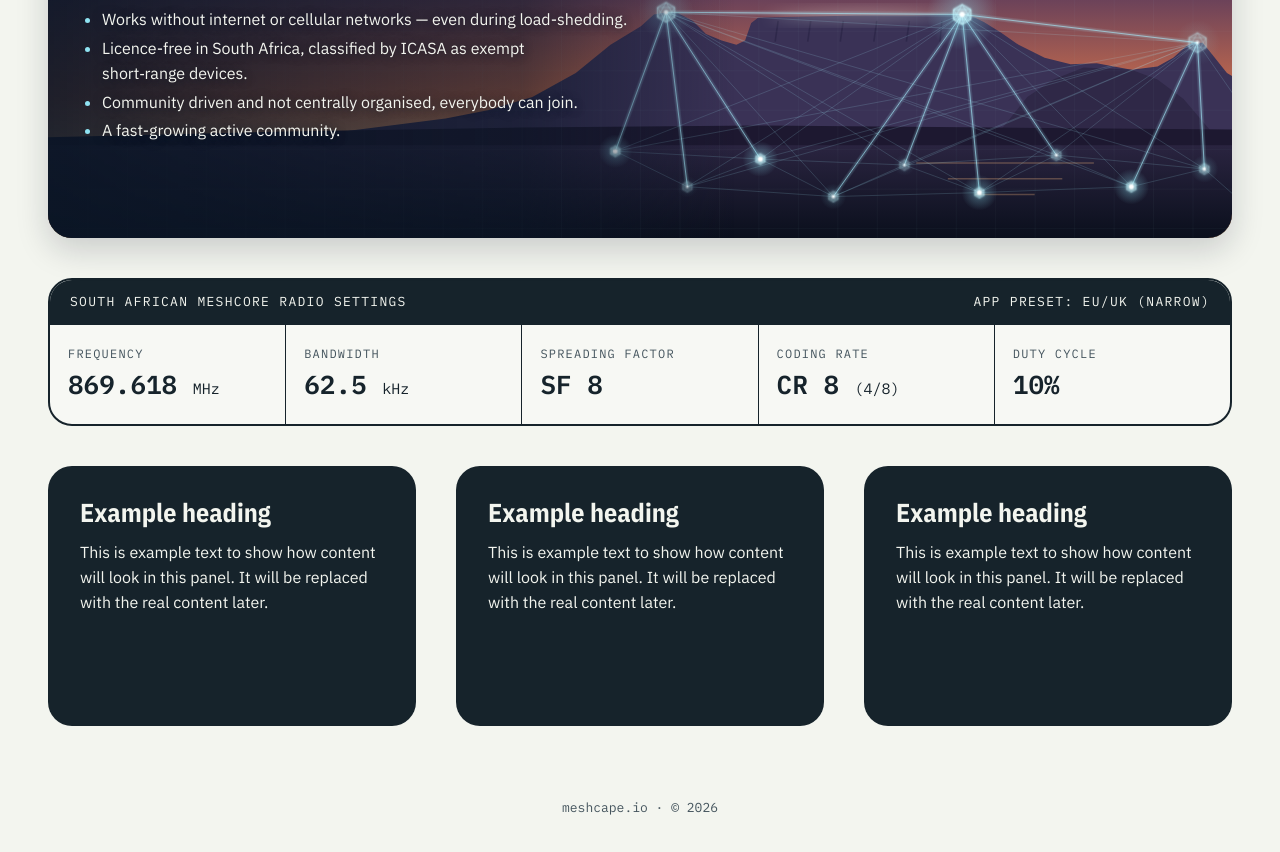
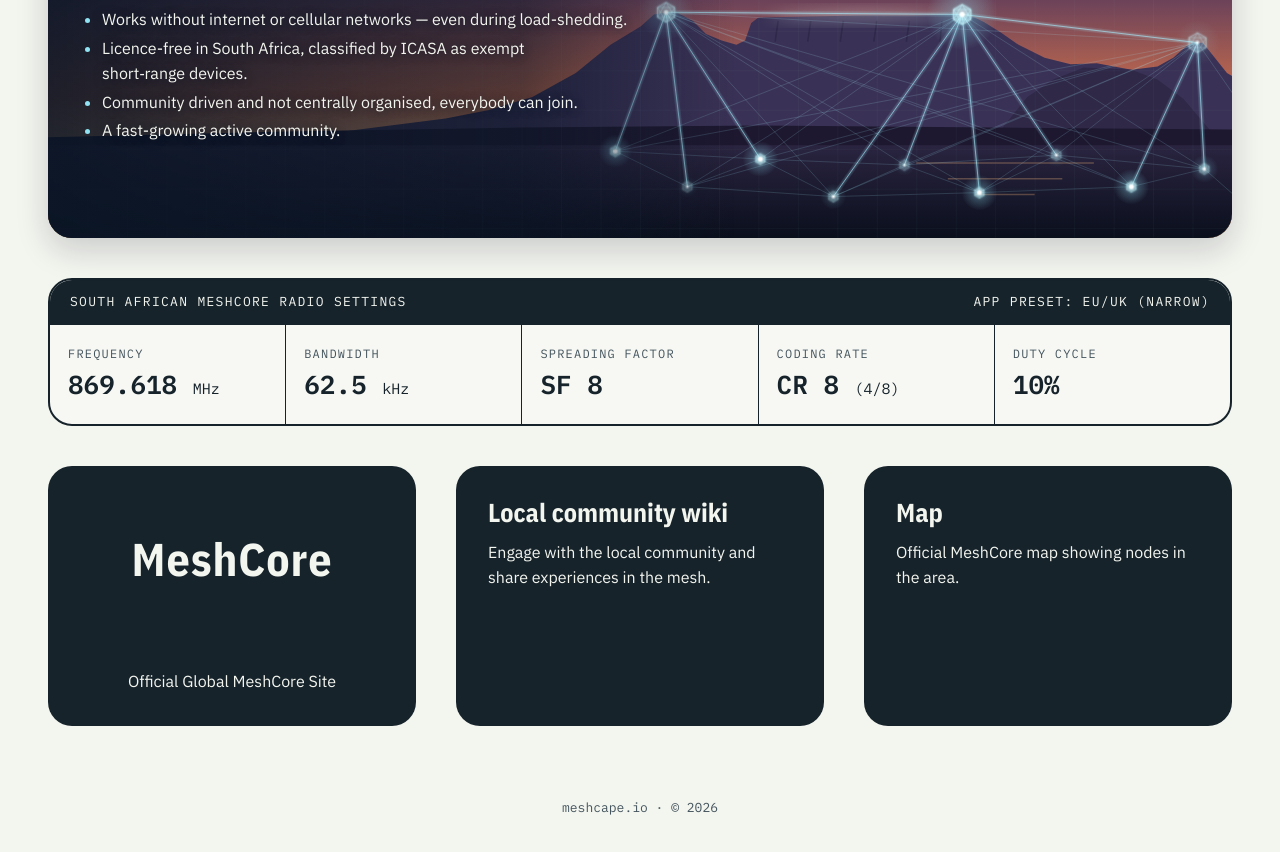
Before and after one commit to digitalhobo-area51/MeshCape, an Astro site: page / in a window 1280 px wide. Shown: the part 348-1200 px from the top of the page. Built offline with nearby package versions, Linux system fonts and the light colour scheme; Astro itself is replaced by a stand-in of ours.

Commit message:
Panels: MeshCore site, community wiki, map
Co-Authored-By: Claude Opus 5.5 <noreply@anthropic.com>
Claude-Session: https://claude.ai/code/session_01EAqqcBgZDoBRkKYjtyT4kj

```diff
--- a/src/components/Panels.astro
+++ b/src/components/Panels.astro
@@ -1,28 +1,46 @@
 ---
-// Three equal content panels under the radio table. Placeholder text for now.
-const panels = [
-  { title: 'Example heading', body: 'This is example text to show how content will look in this panel. It will be replaced with the real content later.' },
-  { title: 'Example heading', body: 'This is example text to show how content will look in this panel. It will be replaced with the real content later.' },
-  { title: 'Example heading', body: 'This is example text to show how content will look in this panel. It will be replaced with the real content later.' },
-];
+// Three equal content panels under the radio table.
+const mapUrl = 'https://map.meshcore.io/?lat=-33.5379&lon=19.2532&zoom=8';
 ---
 <section class="panels" aria-label="Highlights">
-  {panels.map((p) => (
-    <article class="panel">
-      <h2 class="panel-title">{p.title}</h2>
-      <p class="panel-body">{p.body}</p>
-    </article>
-  ))}
+  <a class="panel panel-link panel-logo" href="https://meshcore.io/" target="_blank" rel="noopener">
+    <span class="logo" aria-hidden="true">MeshCore</span>
+    <span class="panel-body">Official Global MeshCore Site</span>
+  </a>
+
+  <article class="panel">
+    <h2 class="panel-title">Local community wiki</h2>
+    <p class="panel-body">Engage with the local community and share experiences in the mesh.</p>
+  </article>
+
+  <a class="panel panel-link" href={mapUrl} target="_blank" rel="noopener">
+    <h2 class="panel-title">Map</h2>
+    <p class="panel-body">Official MeshCore map showing nodes in the area.</p>
+  </a>
 </section>
 <style>
   /* Same gap above as between the hero and the table (40px desktop, 24px phone), and the same gap between panels.
      The page stack puts 72px / 56px between sections, so pull up by 32px. */
   .panels { margin-top: -32px; display: grid; grid-template-columns: repeat(3, 1fr); gap: 40px; }
-  .panel { background: var(--ink); color: var(--paper); border-radius: 24px; padding: 32px; min-height: 260px; display: flex; flex-direction: column; gap: 12px; }
+  .panel { background: var(--ink); color: var(--paper); border-radius: 24px; padding: 32px; min-height: 260px; display: flex; flex-direction: column; gap: 12px; text-decoration: none; }
   .panel-title { font-family: var(--cond); font-size: 26px; font-weight: 700; line-height: 1.15; margin: 0; }
   .panel-body { margin: 0; font-size: 16px; line-height: 1.55; }
+
+  /* Whole-box links: lift and lighten on hover / keyboard focus */
+  .panel-link { transition: background .15s ease, transform .15s ease, box-shadow .15s ease; }
+  .panel-link:hover, .panel-link:focus-visible { color: var(--paper); background: #24363F; transform: translateY(-3px); box-shadow: 0 12px 32px rgba(17, 24, 39, .22); }
+  .panel-link:focus-visible { outline: 3px solid var(--accent); outline-offset: 3px; }
+
+  /* First box: name centred in the top two thirds, caption in the bottom third */
+  .panel-logo { display: grid; grid-template-rows: 2fr 1fr; align-items: center; justify-items: center; text-align: center; }
+  .logo { font-family: var(--cond); font-size: 46px; font-weight: 700; letter-spacing: .02em; line-height: 1; }
+  .panel-logo .panel-body { align-self: end; }
+
+  @media (prefers-reduced-motion: reduce) { .panel-link { transition: none; } .panel-link:hover, .panel-link:focus-visible { transform: none; } }
   @media (max-width: 760px) {
     .panels { grid-template-columns: 1fr; gap: 24px; }
     .panel { border-radius: 18px; padding: 22px 20px; min-height: 0; }
+    .panel-logo { min-height: 180px; }
+    .logo { font-size: 38px; }
   }
 </style>
```
